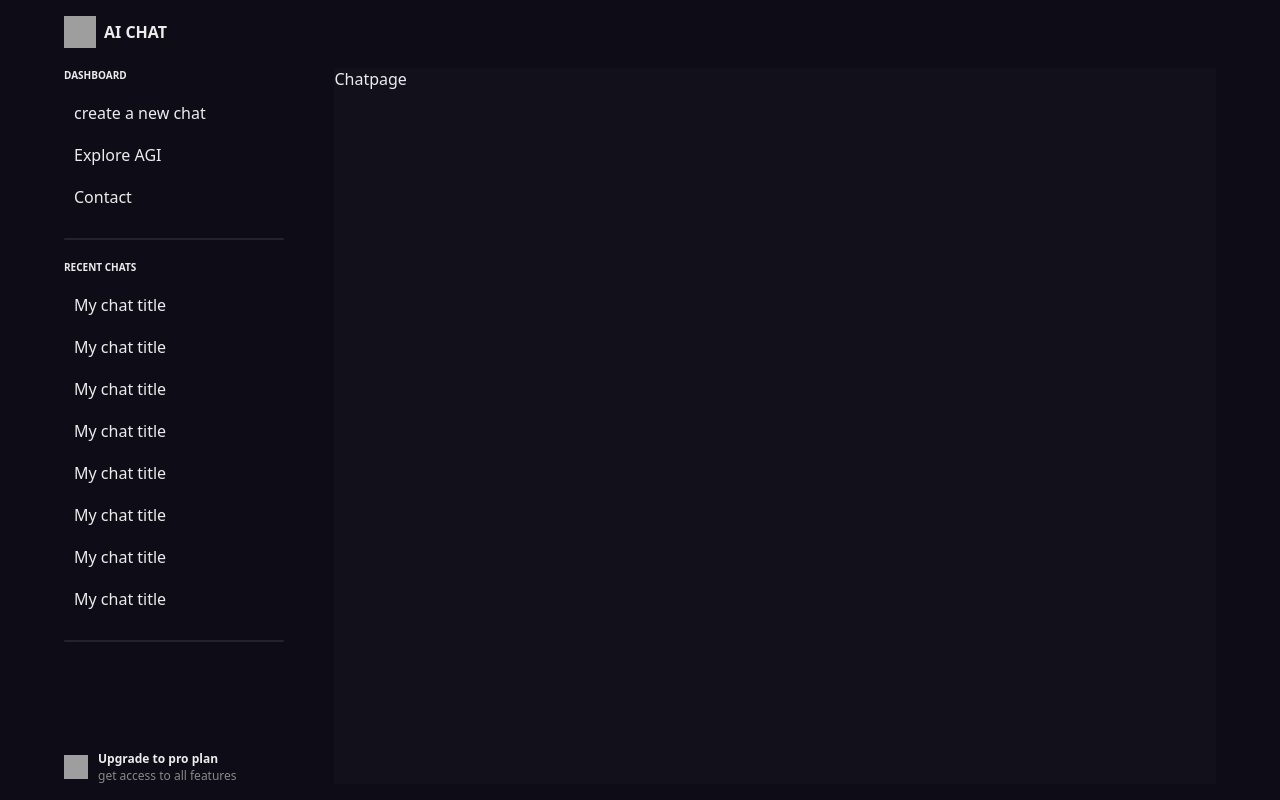
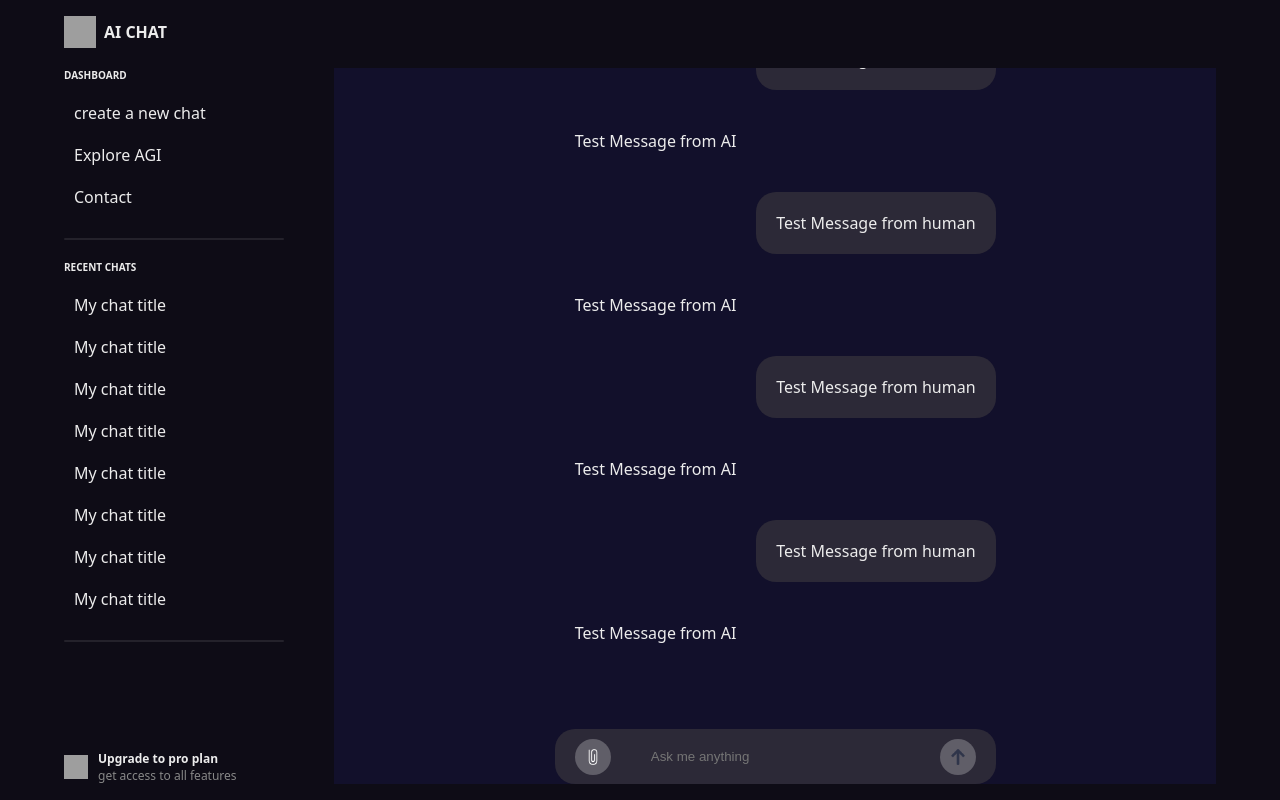
Before and after one commit to grownsandip/AI_chat, a React app: page /dashboard/chats/1 in a window 1280 px wide. Built offline with nearby package versions, Linux system fonts and the light colour scheme; no server answers; grey boxes are pictures that could not be loaded; the HTML template or start-up script is replaced by a standard one.

Commit message:
added the new chat page along with image and text

```diff
--- /dev/null
+++ b/src/components/newprompt/NewPrompt.jsx
@@ -0,0 +1,26 @@
+import React, { useEffect, useRef } from 'react'
+import "./newPrompt.css"
+const NewPrompt = () => {
+    const endRef=useRef(null);
+    useEffect(()=>{
+     endRef.current.scrollIntoView({behaviour:"smooth"});
+    },[])
+  return (
+    <>
+      {/* ADD NEW CHAT */}
+      <div className="endChat" ref={endRef}></div>
+      <form className='newForm'>
+        <label htmlFor='file'>
+            <img src='/attachment.png' alt=''/>
+        </label>
+        <input id="file" type='file' multiple={false} hidden/>
+        <input type="text" name='text' placeholder='Ask me anything'/>
+        <button>
+            <img src='/arrow.png' alt=''/>
+        </button>
+      </form>
+    </>
+  )
+}
+
+export default NewPrompt
--- /dev/null
+++ b/src/components/newprompt/newPrompt.css
@@ -0,0 +1,39 @@
+.endChat{
+    padding-bottom: 100px;
+}
+.newForm {
+  position: absolute;
+  width: 50%;
+  bottom: 0;
+  background-color: #2c2937;
+  border-radius: 20px;
+  display: flex;
+  align-items: center;
+  gap: 20px;
+  padding: 0px 20px;
+
+  input {
+    flex: 1;
+    padding: 20px;
+    background-color: transparent;
+    color: #ececec;
+    border: none;
+    outline: none;
+  }
+
+  button,
+  label {
+    border-radius: 50%;
+    background-color: #605e68;
+    border: none;
+    padding: 10px;
+    display: flex;
+    align-items: center;
+    justify-content: center;
+    cursor: pointer;
+    img {
+      width: 16px;
+      height: 16px;
+    }
+  }
+}
--- a/src/layouts/dashboardLayout/dashboardLayout.css
+++ b/src/layouts/dashboardLayout/dashboardLayout.css
@@ -8,6 +8,7 @@
     }
     .content{
         flex: 4;
-        background-color: #12101b;
+        background-color: #12102b;
+        position: relative;
     }
 }
--- a/src/layouts/rootLayout/RootLayout.jsx
+++ b/src/layouts/rootLayout/RootLayout.jsx
@@ -18,7 +18,7 @@ const RootLayout = () => {
             <img src="./logo.png" alt="" />
             <span>AI CHAT</span>
           </Link>
-          <div className="user">
+          <div className="User">
             <SignedIn>
               <UserButton />
             </SignedIn>
--- a/src/layouts/rootLayout/rootLayout.css
+++ b/src/layouts/rootLayout/rootLayout.css
@@ -20,6 +20,7 @@
   }
   main{
     flex: 1;
+    overflow: hidden;
     /* background-color: aqua; */
   }
 }
--- a/src/routes/chatpage/ChatPage.css
+++ b/src/routes/chatpage/ChatPage.css
@@ -0,0 +1,36 @@
+.chatPage {
+  height: 100%;
+  display: flex;
+  flex-direction: column;
+  align-items: center;
+  position: relative;
+
+ .wrapper::-webkit-scrollbar{
+    display: none;
+}
+  .wrapper {
+    flex: 1;
+    height: 100%;
+    display: flex;
+    justify-content: center;
+    overflow: scroll;
+
+    .chat{
+        width: 50%;
+        display: flex;
+        flex-direction: column;
+        gap: 20px;
+
+        .message{
+            padding: 20px;
+            &.user{
+                background-color: #2c2937;
+                border-radius: 20px;
+                max-width: 80%;
+                align-self: flex-end;
+            }
+        }
+
+    }
+  }
+}
--- a/src/routes/chatpage/ChatPage.jsx
+++ b/src/routes/chatpage/ChatPage.jsx
@@ -1,11 +1,44 @@
-import React from 'react'
+
 import "./ChatPage.css";
+import NewPrompt from "../../components/newprompt/NewPrompt";
 const ChatPage = () => {
   return (
-    <div className='chatpage'>
-      Chatpage
+    <div className="chatPage">
+      <div className="wrapper">
+        <div className="chat">
+          <div className="message"> Test Message from AI </div>
+          <div className="message user">
+            Test Message from Lorem ipsum dolor sit amet consectetur adipisicing
+            elit. Assumenda fugit illum natus accusamus voluptatum provident,
+            magni facere pariatur dolores quam alias iure suscipit quis ipsum
+            delectus obcaecati totam voluptates inventore?
+          </div>
+          <div className="message">Test Message from AI</div>
+          <div className="message user">Test Message from human</div>
+          <div className="message">Test Message from AI</div>
+          <div className="message user">Test Message from human</div>
+          <div className="message">Test Message from AI</div>
+          <div className="message user">Test Message from human</div>
+          <div className="message">Test Message from AI</div>
+          <div className="message user">Test Message from human</div>
+          <div className="message">Test Message from AI</div>
+          <div className="message user">Test Message from human</div>
+          <div className="message">Test Message from AI</div>
+          <div className="message user">Test Message from human</div>
+          <div className="message">Test Message from AI</div>
+          <div className="message user">Test Message from human</div>
+          <div className="message">Test Message from AI</div>
+          <div className="message user">Test Message from human</div>
+          <div className="message">Test Message from AI</div>
+          <div className="message user">Test Message from human</div>
+          <div className="message">Test Message from AI</div>
+          <div className="message user">Test Message from human</div>
+          <div className="message">Test Message from AI</div>
+          <NewPrompt/>
+        </div>
+      </div>
     </div>
-  )
-}
+  );
+};
 
-export default ChatPage
+export default ChatPage;
```
